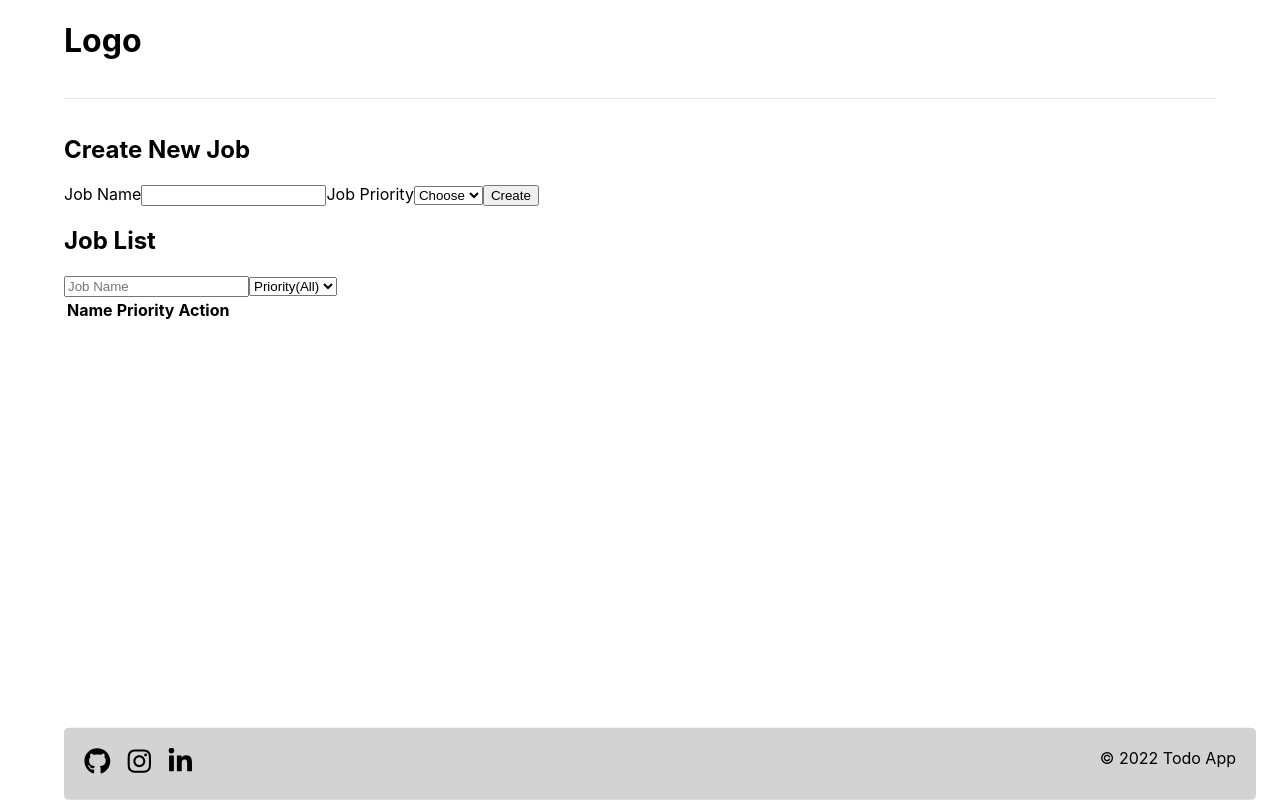
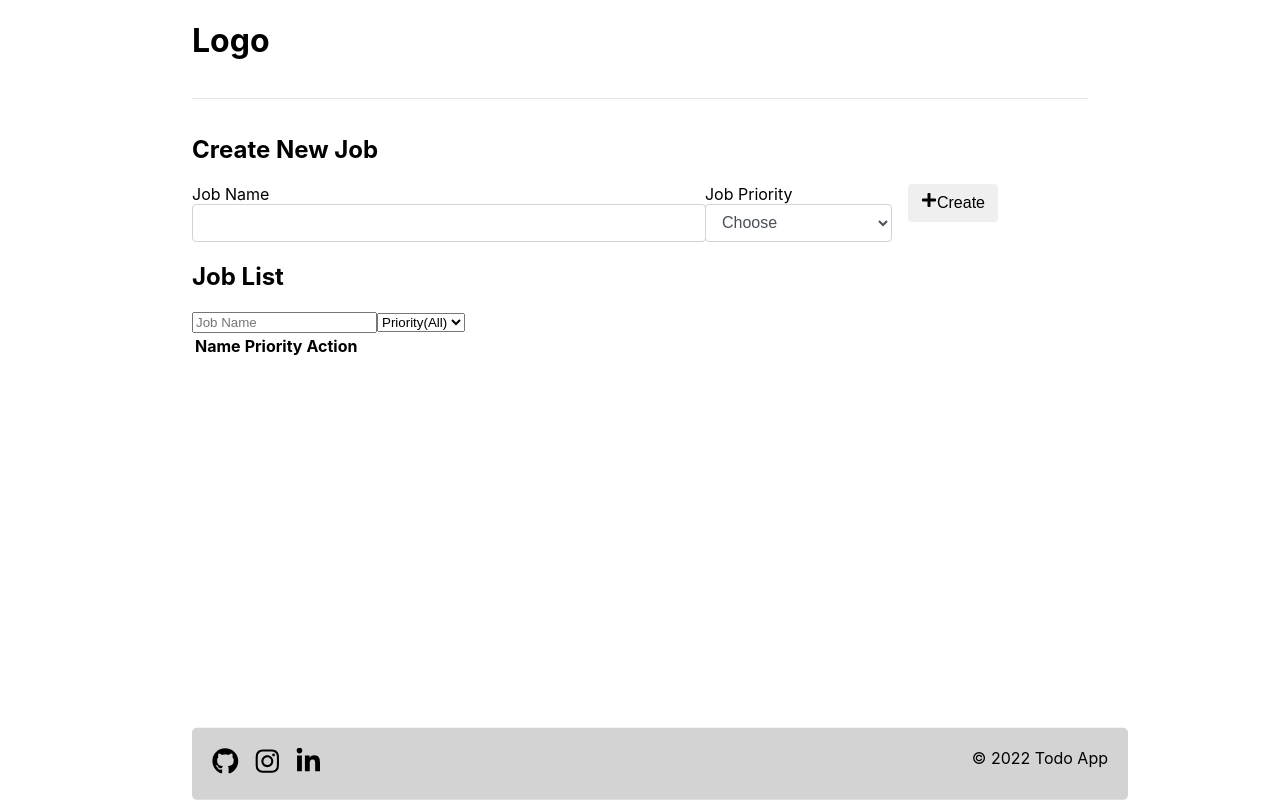
Before and after one commit to mertesnn/todo-app, a React (Create React App) app: page / in a window 1280 px wide. Built offline with nearby package versions, Linux system fonts and the light colour scheme.

Commit message:
Create New Job Section designed.

```diff
--- a/src/App.tsx
+++ b/src/App.tsx
@@ -6,9 +6,20 @@ import withReactContent from 'sweetalert2-react-content'
 import EditTodoModal from './Components/EditTodoModal'
 import { priority } from './Utils/Constants'
 import Table from './Components/Table'
-import { Container, GlobalStyles } from './Styles/Main'
+import {
+    Button,
+    Center,
+    Container,
+    CreateNewJob,
+    GlobalStyles,
+    GridTwo,
+    Input,
+    JobName,
+    Select,
+} from './Styles/Main'
 import Header from './Components/Header'
 import Footer from './Components/Footer'
+import { FaPlus } from 'react-icons/fa'
 
 const App = () => {
     const [todos, setTodos] = useState<Todos[]>([])
@@ -131,24 +142,36 @@ const App = () => {
         <Container>
             <GlobalStyles />
             <Header />
-            <div className="newJob">
+            <CreateNewJob>
                 <h2>Create New Job</h2>
-                <form onSubmit={handleSubmit(debounce(addTodo, 1000))}>
+                <GridTwo onSubmit={handleSubmit(debounce(addTodo, 1000))}>
+                    <JobName>
                         <label htmlFor="jobName">Job Name</label>
-                    <input type="text" id="jobName" ref={inputTitle} />
+                        <Input type="text" id="jobName" ref={inputTitle} />
+                    </JobName>
+                    <div>
                         <label htmlFor="jobPriority">Job Priority</label>
-                    <select ref={inputPriority} id="jobPriority">
+                        <Select ref={inputPriority} id="jobPriority">
                             <option value="">Choose</option>
                             {priority &&
                                 priority.map((item) => (
-                                <option key={item?.value} value={item?.value}>
+                                    <option
+                                        key={item?.value}
+                                        value={item?.value}
+                                    >
                                         {item?.text}
                                     </option>
                                 ))}
-                    </select>
-                    <button type="submit">Create</button>
-                </form>
+                        </Select>
                     </div>
+                    <div>
+                        <Button type="submit">
+                            <FaPlus />
+                            Create
+                        </Button>
+                    </div>
+                </GridTwo>
+            </CreateNewJob>
             <Table
                 todos={todos}
                 editTodo={editTodo}
--- a/src/Components/Header.tsx
+++ b/src/Components/Header.tsx
@@ -1,11 +1,11 @@
-import { Head, HorizontalLine } from 'src/Styles/Main'
+import { Grid, HorizontalLine } from 'src/Styles/Main'
 
 const Header = () => {
     return (
-        <Head>
+        <Grid>
             <h1>Logo</h1>
             <HorizontalLine />
-        </Head>
+        </Grid>
     )
 }
 
--- a/src/Styles/Main.ts
+++ b/src/Styles/Main.ts
@@ -16,7 +16,7 @@ export const GlobalStyles = createGlobalStyle`
 
 `
 export const Container = styled.div`
-    margin: 0 5%;
+    margin: 0 15%;
     height: 100%;
 `
 export const HorizontalLine = styled.hr`
@@ -34,7 +34,7 @@ export const Foot = styled.div`
     background: lightgray;
     border-radius: 5px;
 `
-export const Head = styled.div`
+export const Grid = styled.div`
     display: grid;
 `
 export const FooterIcons = styled.div`
@@ -46,3 +46,65 @@ export const FooterIcons = styled.div`
 export const Link = styled.a`
     color: black;
 `
+export const CreateNewJob = styled.div`
+    display: grid;
+`
+export const GridTwo = styled.form`
+    display: grid;
+    grid-template-columns: auto auto auto auto auto;
+    gap: 10px;
+`
+export const JobName = styled.div`
+    grid-column-start: 1;
+    grid-column-end: 4;
+`
+export const Input = styled.input`
+    display: block;
+    width: 97%;
+    padding: 0.375rem 0.75rem;
+    font-size: 1rem;
+    line-height: 1.5;
+    color: #495057;
+    background-color: #fff;
+    background-clip: padding-box;
+    border: 1px solid #ced4da;
+    border-radius: 0.25rem;
+    transition: border-color 0.15s ease-in-out, box-shadow 0.15s ease-in-out;
+`
+export const Select = styled.select`
+    display: block;
+    width: 97%;
+    padding: 0.375rem 0.75rem;
+    font-size: 1rem;
+    line-height: 1.5;
+    color: #495057;
+    background-color: #fff;
+    background-clip: padding-box;
+    border: 1px solid #ced4da;
+    border-radius: 0.25rem;
+    transition: border-color 0.15s ease-in-out, box-shadow 0.15s ease-in-out;
+    height: calc(2.25rem + 2px);
+`
+export const Center = styled.div`
+    display: flex;
+    align-items: center;
+    justify-content: center;
+`
+export const Button = styled.button`
+    display: inline-block;
+    font-weight: 400;
+    text-align: center;
+    white-space: nowrap;
+    vertical-align: middle;
+    -webkit-user-select: none;
+    -moz-user-select: none;
+    -ms-user-select: none;
+    user-select: none;
+    border: 1px solid transparent;
+    padding: 0.375rem 0.75rem;
+    font-size: 1rem;
+    line-height: 1.5;
+    border-radius: 0.25rem;
+    transition: color 0.15s ease-in-out, background-color 0.15s ease-in-out,
+        border-color 0.15s ease-in-out, box-shadow 0.15s ease-in-out;
+`
```
Lines whose indentation alone changed are shown as unchanged.
